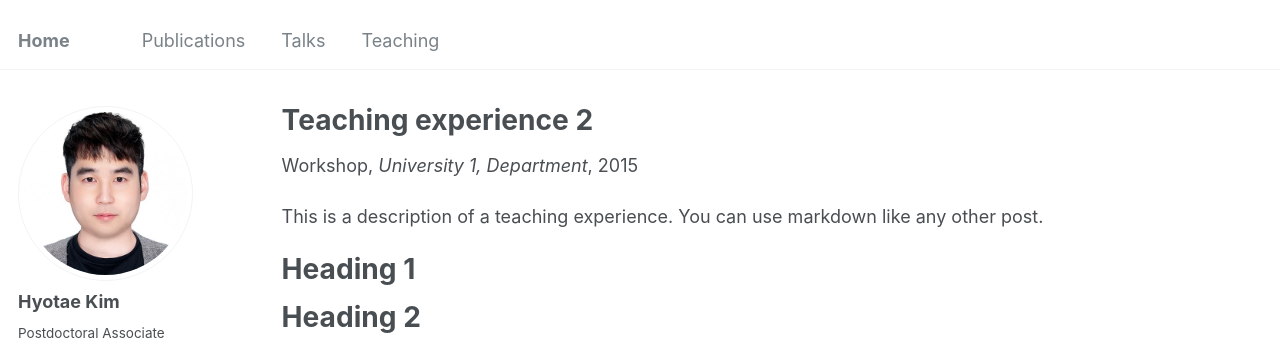
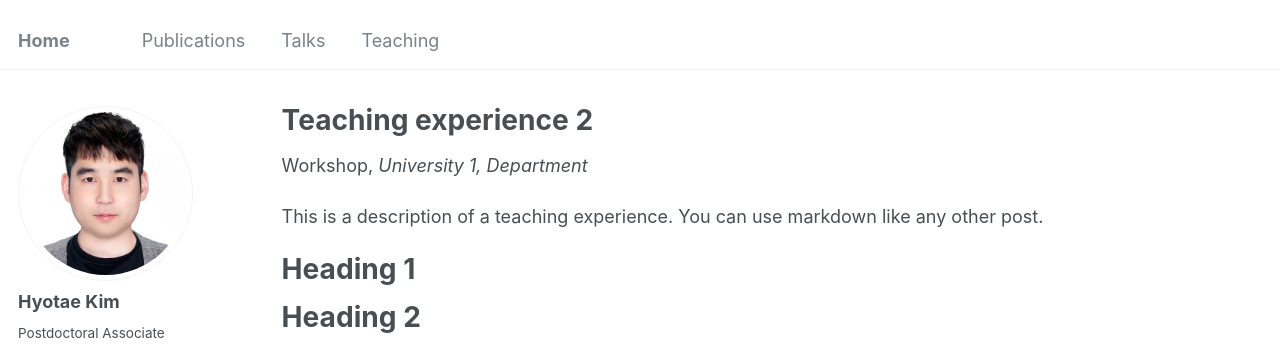
Before and after one commit to HyotaeKim/HyotaeKim.github.io, a Jekyll site: the page built from _teaching/2015-spring-teaching-2.md, in a window 1280 px wide and 1061 px high. Shown: the top 348 px of the window. Built offline with Jekyll 4.4.1, drawn with Linux system fonts in a browser that asks for light colours.

Commit message:
Update single.html

```diff
--- a/_layouts/single.html
+++ b/_layouts/single.html
@@ -35,9 +35,10 @@ layout: default
         {% endif %}
 
         {% if page.collection == 'teaching' %}
-          <p> {{ page.type }}, <i>{{ page.venue }}</i>, {{ page.date | default: "1900-01-01" | date: "%Y" }} </p>
+          <p> {{ page.type }}, <i>{{ page.venue }}</i> </p>
+          <!-- <p> {{ page.type }}, <i>{{ page.venue }}</i>, {{ page.date | default: "1900-01-01" | date: "%Y" }} </p> -->
         {% elsif page.venue and page.date %}
-          <%--<p>Published in <i>{{ page.venue }}</i>, {{ page.date | default: "1900-01-01" | date: "%Y" }} </p>-->
+          <p>Published in <i>{{ page.venue }}</i>, {{ page.date | default: "1900-01-01" | date: "%Y" }} </p>
         {% elsif page.date %}
           <p class="page__date"><strong><i class="fa fa-fw fa-calendar" aria-hidden="true"></i> {{ site.data.ui-text[site.locale].date_label | default: "Published:" }}</strong> <time datetime="{{ page.date | date_to_xmlschema }}">{{ page.date | default: "1900-01-01" | date: "%B %d, %Y" }}</time></p>
         {% endif %}
```
